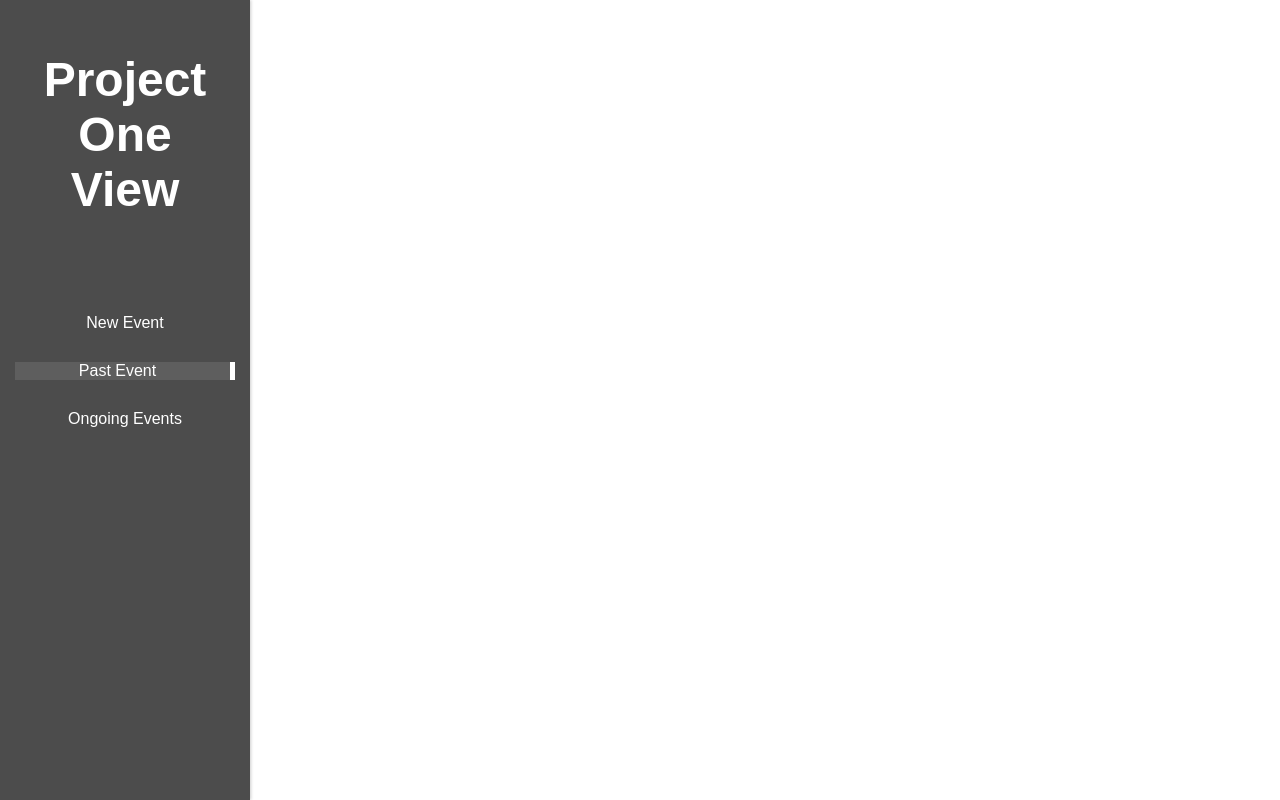
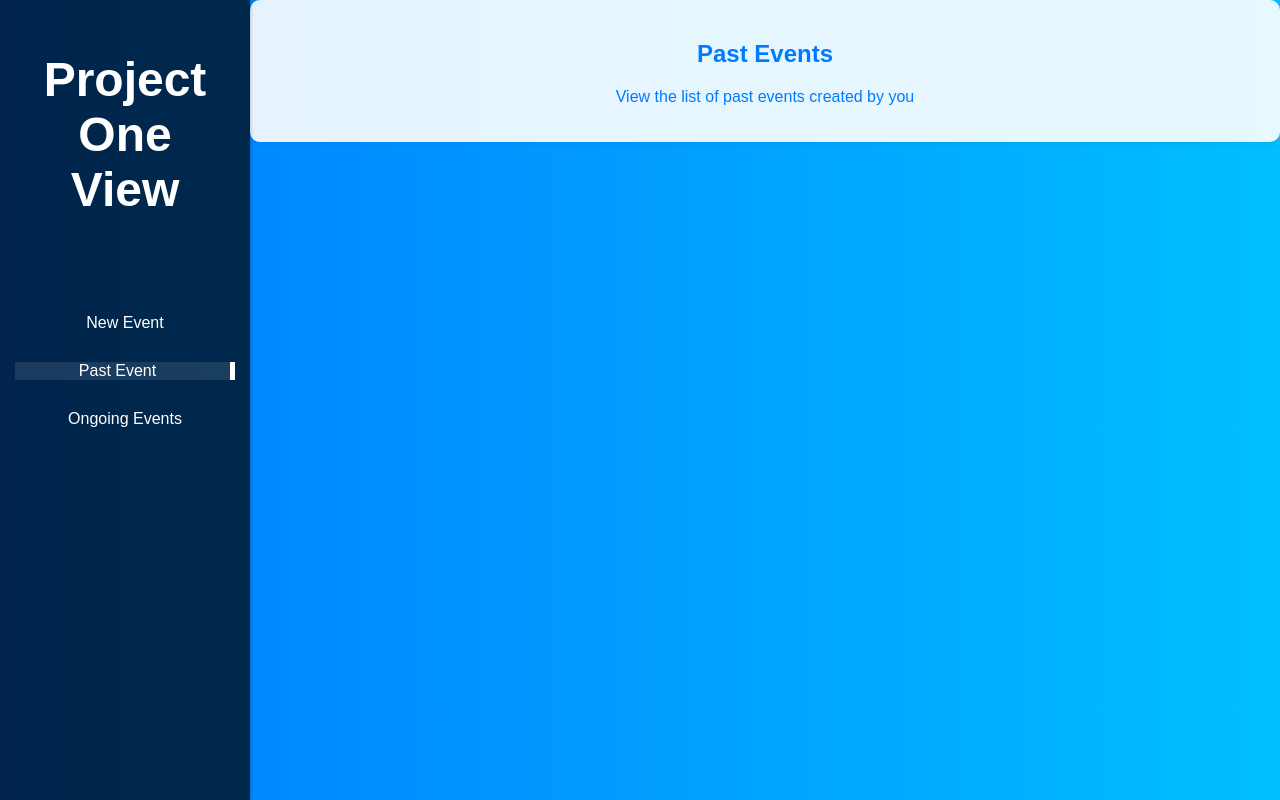
Before and after one commit to Parzival7566/Mini_Projects_sem_5, a Flask app: page /past_event in a window 1280 px wide. Run offline with Flask 3, Linux system fonts and the light colour scheme.

Commit message:
Modified the template

```diff
--- a/One_View/flask_mongo_backend_one_view/templates/past_event.html
+++ b/One_View/flask_mongo_backend_one_view/templates/past_event.html
@@ -13,6 +13,19 @@
         font-family: 'Arial', sans-serif;
         background: linear-gradient(to right, #007bff, #00bfff);
         color: #fff;
+    }
+
+    header {
+        text-align: center;
+        color: #007bff;
+    }
+
+    .header-title-container {
+        background-color: rgba(255, 255, 255, 0.9);
+        padding: 20px;
+        box-shadow: 0px 0px 10px rgba(0, 0, 0, 0.1);
+        border-radius: 10px;
+        margin-bottom: 20px;
     }
 
     .sidebar {
@@ -54,6 +67,16 @@
         background-color: rgba(255, 255, 255, 0.1);
         border-right: 5px solid #fff;
         padding-right: 10px;
+    }
+
+    .content {
+        margin-left: 250px;
+        padding: 20px;
+        text-align: center;
+        color: #007bff;
+        background-color: rgba(255, 255, 255, 0.9);
+        box-shadow: 0px 0px 10px rgba(0, 0, 0, 0.1);
+        border-radius: 10px;
     }
 
     .container {
@@ -108,5 +131,10 @@
             <li><a href="/ongoing_event">Ongoing Events</a></li>
         </ul>
     </div>
+        <div class="content">
+        <div class="header-title">
+            <h2>Past Events</h2>
+            <p>View the list of past events created by you</p>
+        </div>
 </body>
 </html>
```
